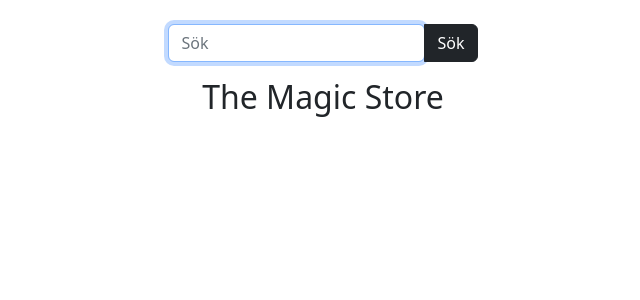
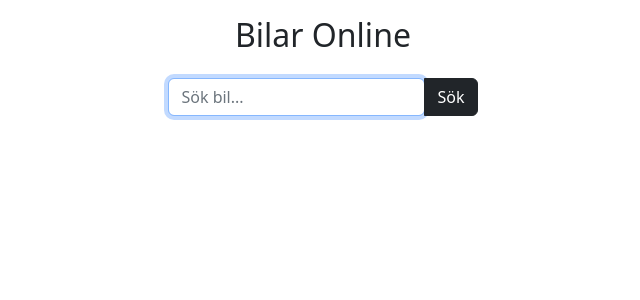
Before and after one commit to ronnysabo/webshop, a React (Create React App) app: page / in a window 1280 px wide. Shown: the top 300 px of the page, without its empty margins (317-957 px from the left). Built offline with nearby package versions, Linux system fonts and the light colour scheme.

Commit message:
add picture to modal

```diff
--- a/src/components/products.jsx
+++ b/src/components/products.jsx
@@ -11,12 +11,14 @@ function Products(props) {
   const [selectedCarDescription, setSelectedCarDescription] = useState("");
   const [cartItems, setCartItems] = useState([]);
   const [qty, setQty] = useState(0);
+  const [selectedCarPic, setSelecetedCarPic] = useState("");
 
   const handleClose = () => setShow(false);
 
-  const handleShowMoreInfo = (namn, beskrivning) => {
+  const handleShowMoreInfo = (namn, beskrivning, bild) => {
     setSelectedCarName(namn);
     setSelectedCarDescription(beskrivning);
+    setSelecetedCarPic(bild);
     setShow(true);
   };
 
@@ -85,7 +87,15 @@ function Products(props) {
             <Modal.Header closeButton>
               <Modal.Title>{selectedCarName}</Modal.Title>
             </Modal.Header>
+            <div className="mt-3 d-flex justify-content-center">
+              <img
+                className="h-50 w-50 p-2 text-center"
+                src={selectedCarPic}
+                alt=""
+              />
+            </div>
             <Modal.Body>{selectedCarDescription}</Modal.Body>
+
             <Modal.Footer>
               <Button variant="secondary" onClick={handleClose}>
                 Stäng
@@ -95,7 +105,9 @@ function Products(props) {
         </Card.Body>
         <div className="d-flex text-center m-2 justify-content-between">
           <button
-            onClick={() => handleShowMoreInfo(car.namn, car.beskrivning)}
+            onClick={() =>
+              handleShowMoreInfo(car.namn, car.beskrivning, car.bild)
+            }
             className="btn btn-secondary w-35 m-2"
           >
             Mer info
@@ -113,8 +125,6 @@ function Products(props) {
 
   return (
     <div>
-      <h2 className="text-center m-3">The Magic Store</h2>
-
       <div className="d-flex">
         <div className="h-100 col-8 row m-4">{bilar}</div>
         <div>
--- a/src/components/searchbar.jsx
+++ b/src/components/searchbar.jsx
@@ -36,11 +36,13 @@ function Searchbar(props) {
 
   return (
     <>
+      <h2 className="text-center m-3">Bilar Online</h2>
+
       <div className="m-4 justify-content-center">
         <div className="input-group text-center d-flex justify-content-center">
           <div className="form-outline">
             <input
-              placeholder="Sök"
+              placeholder="Sök bil..."
               onKeyPress={handleKeyDown}
               value={searchString}
               onChange={handleSearch}
```
